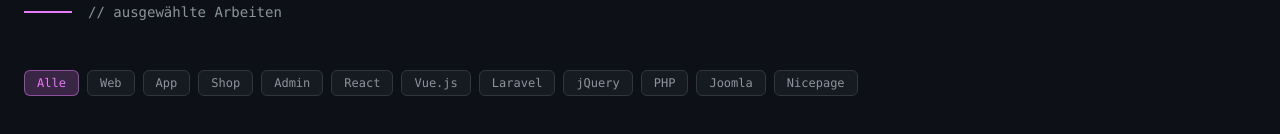
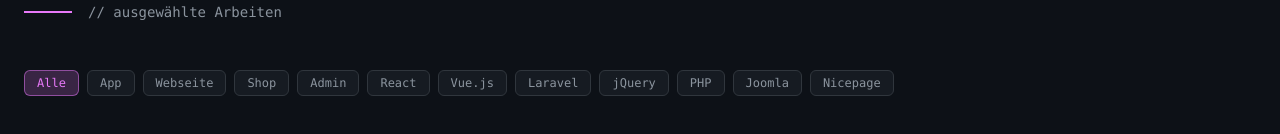
Before and after one commit to bea545lisa/portfolio, a Vue app: page / in a window 1280 px wide. Shown: the part 794-928 px from the top of the page. Built offline with nearby package versions, Linux system fonts and the light colour scheme.

Commit message:
Filter-Label Portfolio angepasst
"Web" zu "Webseite" umbenannt, Reihenfolge App/Shop getauscht.

```diff
--- a/src/components/PortfolioSection.vue
+++ b/src/components/PortfolioSection.vue
@@ -73,8 +73,8 @@
 
 const filters = [
   { label: 'Alle',      value: 'all',      type: 'category' },
-  { label: 'Web',       value: 'web',      type: 'category' },
   { label: 'App',       value: 'app',      type: 'category' },
+  { label: 'Webseite',       value: 'web',      type: 'category' },
   { label: 'Shop',      value: 'shop',     type: 'category' },
   { label: 'Admin',     value: 'admin',    type: 'category' },
   { label: 'React',     value: 'React',    type: 'tech' },
```
